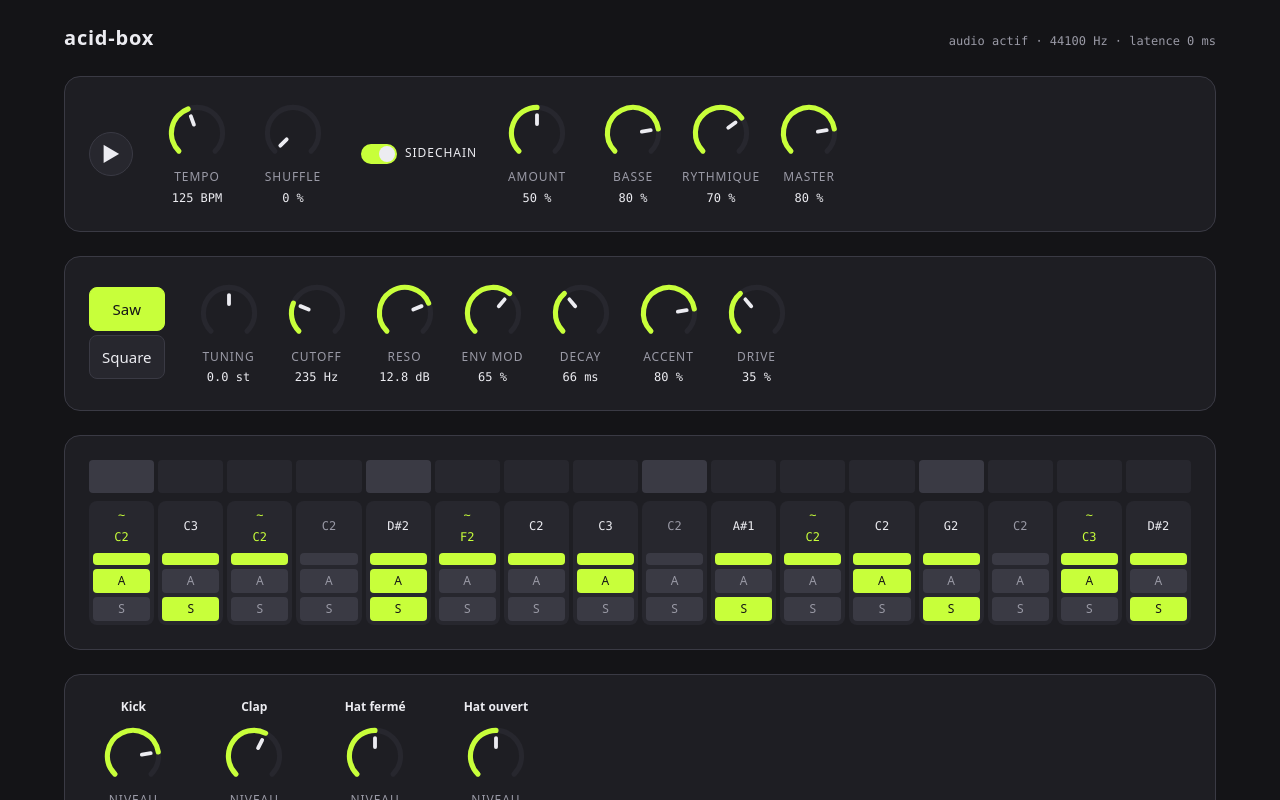
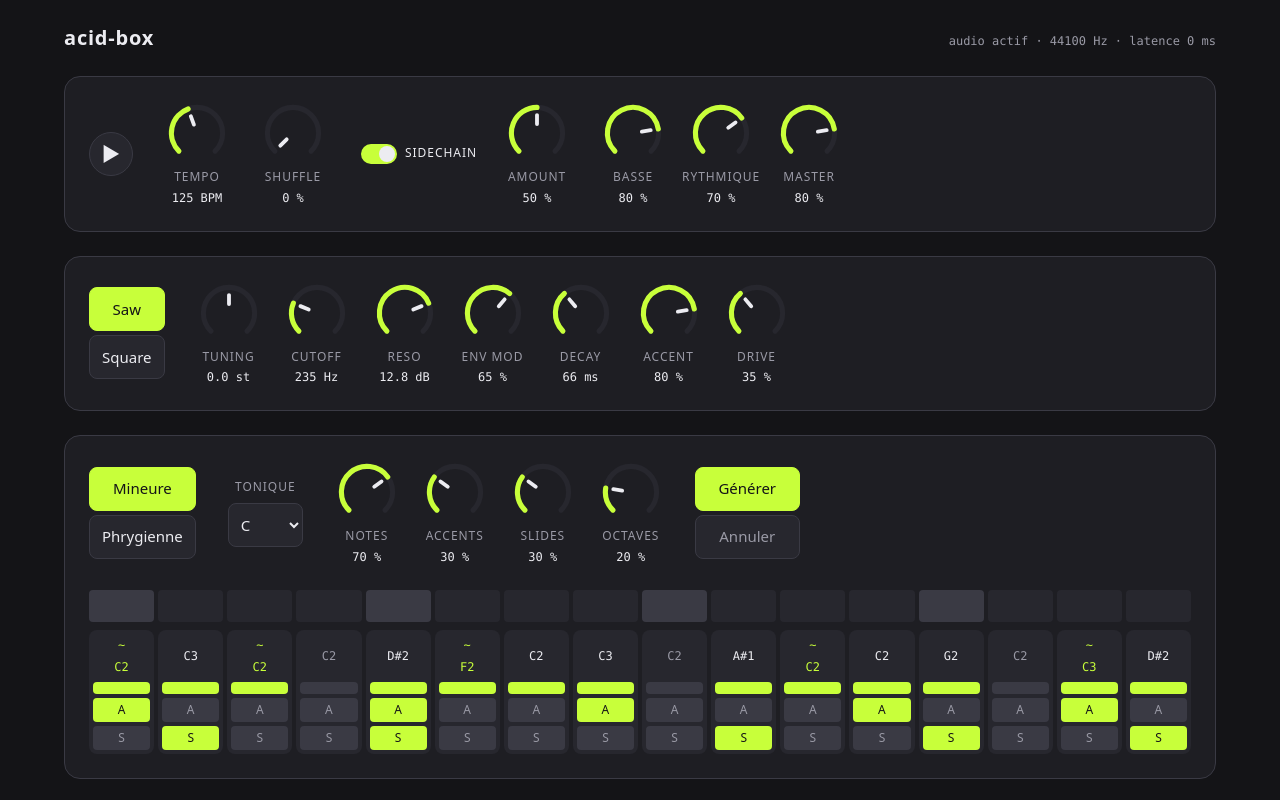
Before and after one commit to sostennn/acid-box, a Svelte app: page / in a window 1280 px wide. Both pictures are taken after a click on the button "Toucher pour démarrer". Shown: the top 800 px of the page. Built offline with nearby package versions, Linux system fonts and the light colour scheme.

Commit message:
feat(ui): add generator panel

```diff
--- a/src/engine/index.ts
+++ b/src/engine/index.ts
@@ -49,7 +49,13 @@ export { DRUM_VOICES } from './model/types';
 export { cutoffToHz, decayToSeconds, resonanceToQ, tuningToCents } from './model/mapping';
 export { holdContext } from './model/pattern';
 export { SCALE_IDS } from './model/scales';
-export { PITCH_RANGE_SEMITONES, indexToPitch, pitchLabel, pitchToIndex } from './model/pitch';
+export {
+  NOTE_NAMES,
+  PITCH_RANGE_SEMITONES,
+  indexToPitch,
+  pitchLabel,
+  pitchToIndex,
+} from './model/pitch';
 
 export interface EngineOptions {
   readonly createContext?: AudioContextFactory;
--- a/src/ui/App.svelte
+++ b/src/ui/App.svelte
@@ -5,6 +5,7 @@
   import BassSequencer from './components/BassSequencer.svelte';
   import DrumGrid from './components/DrumGrid.svelte';
   import DrumPanel from './components/DrumPanel.svelte';
+  import GeneratorPanel from './components/GeneratorPanel.svelte';
   import Transport from './components/Transport.svelte';
   import { createPlayhead } from './playhead/playhead.svelte';
   import { createEngineStore } from './state/engine.svelte';
@@ -54,7 +55,12 @@
       <BassPanel bass={engine.state.bass} dispatch={engine.dispatch} />
     </section>
 
-    <section class="panel">
+    <section class="panel stack">
+      <GeneratorPanel
+        generator={engine.state.generator}
+        canUndo={engine.state.previousBass !== null}
+        dispatch={engine.dispatch}
+      />
       <BassSequencer
         pattern={engine.state.pattern.bass}
         activeStep={playhead.step}
@@ -62,7 +68,7 @@
       />
     </section>
 
-    <section class="panel drums">
+    <section class="panel stack">
       <DrumPanel
         drums={engine.state.drums}
         appliedMutes={engine.state.appliedMutes}
@@ -116,7 +122,7 @@
     background: var(--color-surface);
   }
 
-  .drums {
+  .stack {
     display: flex;
     flex-direction: column;
     gap: var(--space-5);
--- /dev/null
+++ b/src/ui/components/GeneratorPanel.svelte
@@ -0,0 +1,170 @@
+<script lang="ts">
+  import {
+    DEFAULT_GENERATOR,
+    NOTE_NAMES,
+    SCALE_IDS,
+    type Command,
+    type GeneratorParams,
+    type PitchClass,
+    type ScaleId,
+  } from '@engine';
+  import Knob from './Knob.svelte';
+  import { formatPercent } from '../format';
+
+  interface Props {
+    generator: GeneratorParams;
+    /** Vrai tant que la dernière ligne générée peut être annulée. */
+    canUndo: boolean;
+    dispatch: (command: Command) => void;
+  }
+
+  const { generator, canUndo, dispatch }: Props = $props();
+
+  const SCALE_LABELS: Readonly<Record<ScaleId, string>> = {
+    minor: 'Mineure',
+    phrygian: 'Phrygienne',
+  };
+
+  type DensityKey = 'noteDensity' | 'accentDensity' | 'slideDensity' | 'octaveJumpDensity';
+
+  const DENSITIES: readonly { key: DensityKey; label: string }[] = [
+    { key: 'noteDensity', label: 'Notes' },
+    { key: 'accentDensity', label: 'Accents' },
+    { key: 'slideDensity', label: 'Slides' },
+    { key: 'octaveJumpDensity', label: 'Octaves' },
+  ];
+
+  const setParams = (patch: Partial<GeneratorParams>) =>
+    dispatch({ type: 'generator/setParams', patch });
+
+  function onRootChange(event: Event & { currentTarget: HTMLSelectElement }) {
+    // Les options ne portent que des classes de hauteur ; le reducer borne de toute façon.
+    setParams({ root: Number(event.currentTarget.value) as PitchClass });
+  }
+</script>
+
+<div class="panel">
+  <div class="scale" role="group" aria-label="Gamme">
+    {#each SCALE_IDS as scale (scale)}
+      <button
+        type="button"
+        class="option"
+        class:on={generator.scale === scale}
+        aria-pressed={generator.scale === scale}
+        onclick={() => setParams({ scale })}
+      >
+        {SCALE_LABELS[scale]}
+      </button>
+    {/each}
+  </div>
+
+  <label class="root">
+    <span class="label">Tonique</span>
+    <select class="select" value={generator.root} onchange={onRootChange}>
+      {#each NOTE_NAMES as name, note (note)}
+        <option value={note}>{name}</option>
+      {/each}
+    </select>
+  </label>
+
+  <div class="knobs" role="group" aria-label="Densités">
+    {#each DENSITIES as { key, label } (key)}
+      <Knob
+        {label}
+        value={generator[key]}
+        defaultValue={DEFAULT_GENERATOR[key]}
+        format={formatPercent}
+        onchange={(value) => setParams({ [key]: value })}
+      />
+    {/each}
+  </div>
+
+  <div class="actions">
+    <button
+      type="button"
+      class="action primary"
+      onclick={() => dispatch({ type: 'generator/run' })}
+    >
+      Générer
+    </button>
+    <button
+      type="button"
+      class="action"
+      disabled={!canUndo}
+      onclick={() => dispatch({ type: 'generator/undo' })}
+    >
+      Annuler
+    </button>
+  </div>
+</div>
+
+<style>
+  .panel {
+    display: flex;
+    align-items: center;
+    gap: var(--space-6);
+    flex-wrap: wrap;
+  }
+
+  .scale,
+  .actions {
+    display: flex;
+    flex-direction: column;
+    gap: var(--space-1);
+  }
+
+  .option,
+  .action {
+    min-width: 7em;
+    min-height: var(--control-size);
+    padding: var(--space-1) var(--space-3);
+    border: 1px solid var(--color-border);
+    border-radius: var(--radius-md);
+    background: var(--color-surface-raised);
+    cursor: pointer;
+  }
+
+  .option.on,
+  .action.primary {
+    background: var(--color-accent);
+    color: var(--color-accent-contrast);
+    border-color: var(--color-accent);
+  }
+
+  .action:disabled {
+    color: var(--color-text-muted);
+    cursor: not-allowed;
+  }
+
+  .root {
+    display: flex;
+    flex-direction: column;
+    align-items: center;
+    gap: var(--space-2);
+  }
+
+  .label {
+    color: var(--color-text-muted);
+    font-size: var(--font-size-sm);
+    text-transform: uppercase;
+    letter-spacing: 0.08em;
+  }
+
+  .select {
+    min-width: 5em;
+    min-height: var(--control-size);
+    padding: var(--space-1) var(--space-2);
+    border: 1px solid var(--color-border);
+    border-radius: var(--radius-md);
+    background: var(--color-surface-raised);
+    color: inherit;
+    font: inherit;
+    cursor: pointer;
+  }
+
+  .knobs {
+    display: flex;
+    gap: var(--space-5);
+    flex-wrap: wrap;
+  }
+</style>
```
Also changed, not shown: 1 other file (tests, documents, lock files or other folders).
